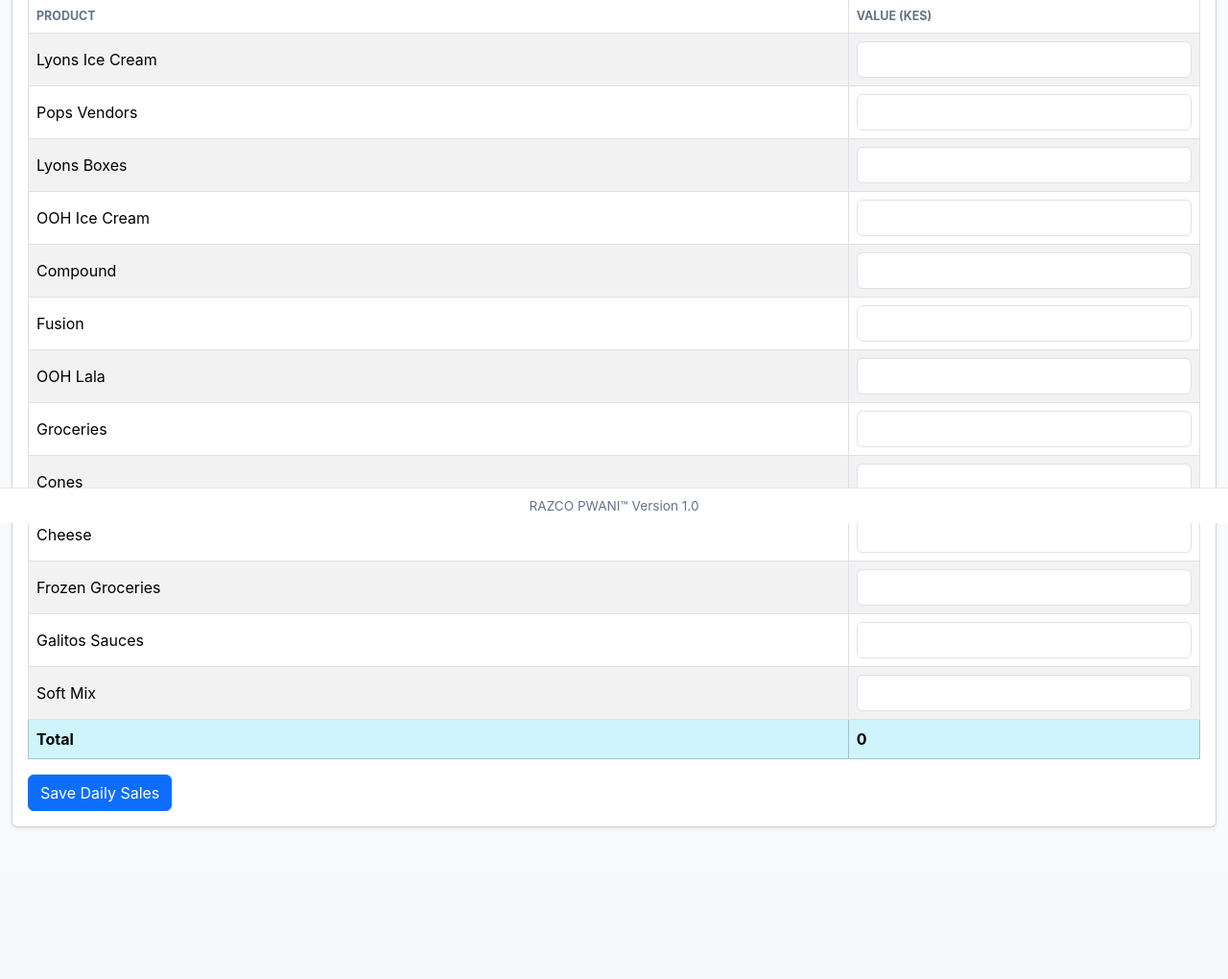
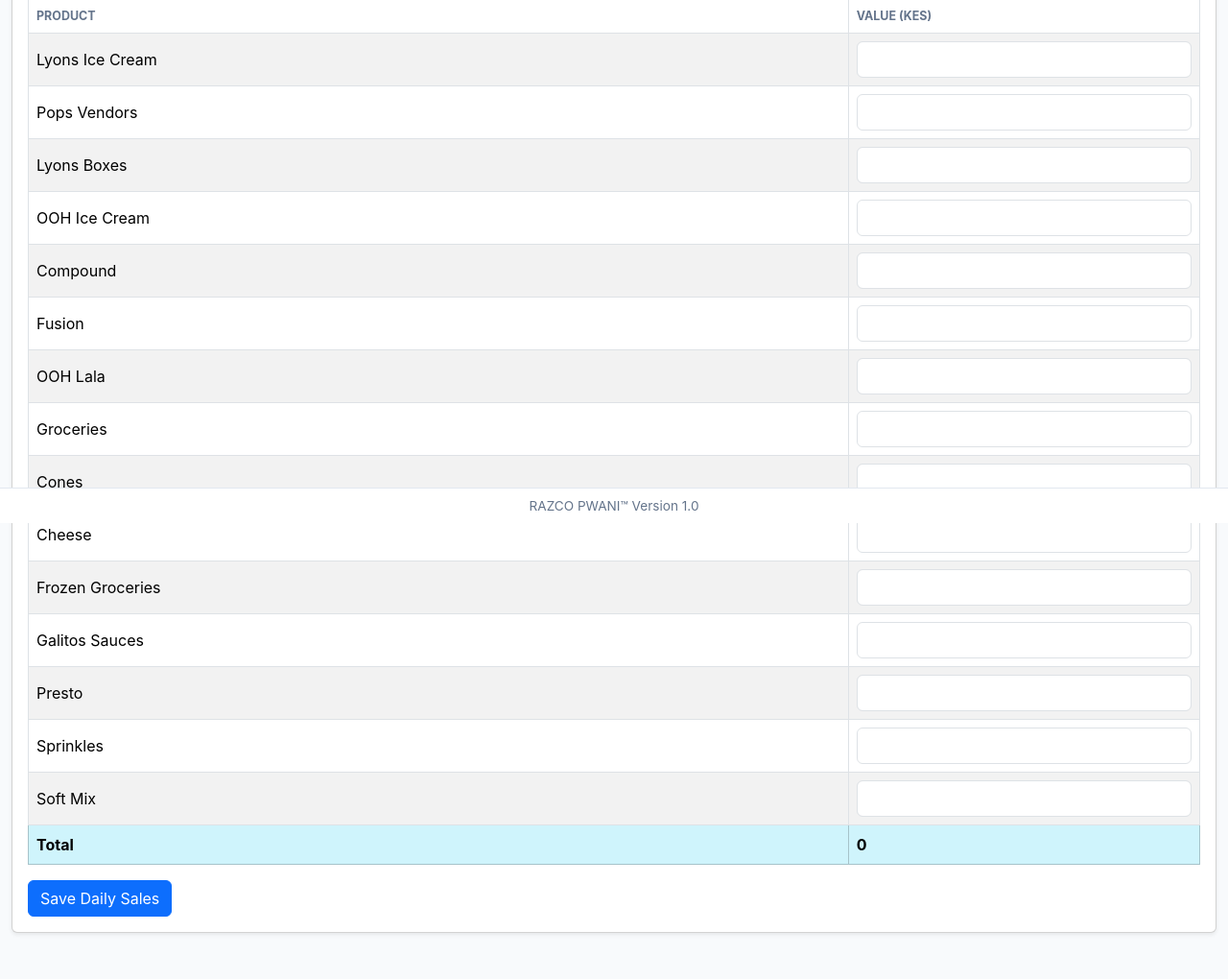
Before and after one commit to kwetu-stack/razcopwani, a Flask app: page /daily-sales/ in a window 1280 px wide. Shown: the part 255-1275 px from the top of the page at 96% size. Before the commit the page ends 1118 px from the top, so only its background shows below. Run offline with Flask 3, Linux system fonts and the light colour scheme; the visitor is signed in with stand-in values (Sample User, id 1).

Commit message:
Add Presto and Sprinkles to Daily Sales

```diff
--- a/templates/daily_sales/index.html
+++ b/templates/daily_sales/index.html
@@ -91,6 +91,16 @@
 </tr>
 
 <tr>
+    <td>Presto</td>
+    <td><input type="number" class="form-control sales-input"></td>
+</tr>
+
+<tr>
+    <td>Sprinkles</td>
+    <td><input type="number" class="form-control sales-input"></td>
+</tr>
+
+<tr>
     <td>Soft Mix</td>
     <td><input type="number" class="form-control sales-input"></td>
 </tr>
```
Lines whose indentation alone changed are shown as unchanged.
